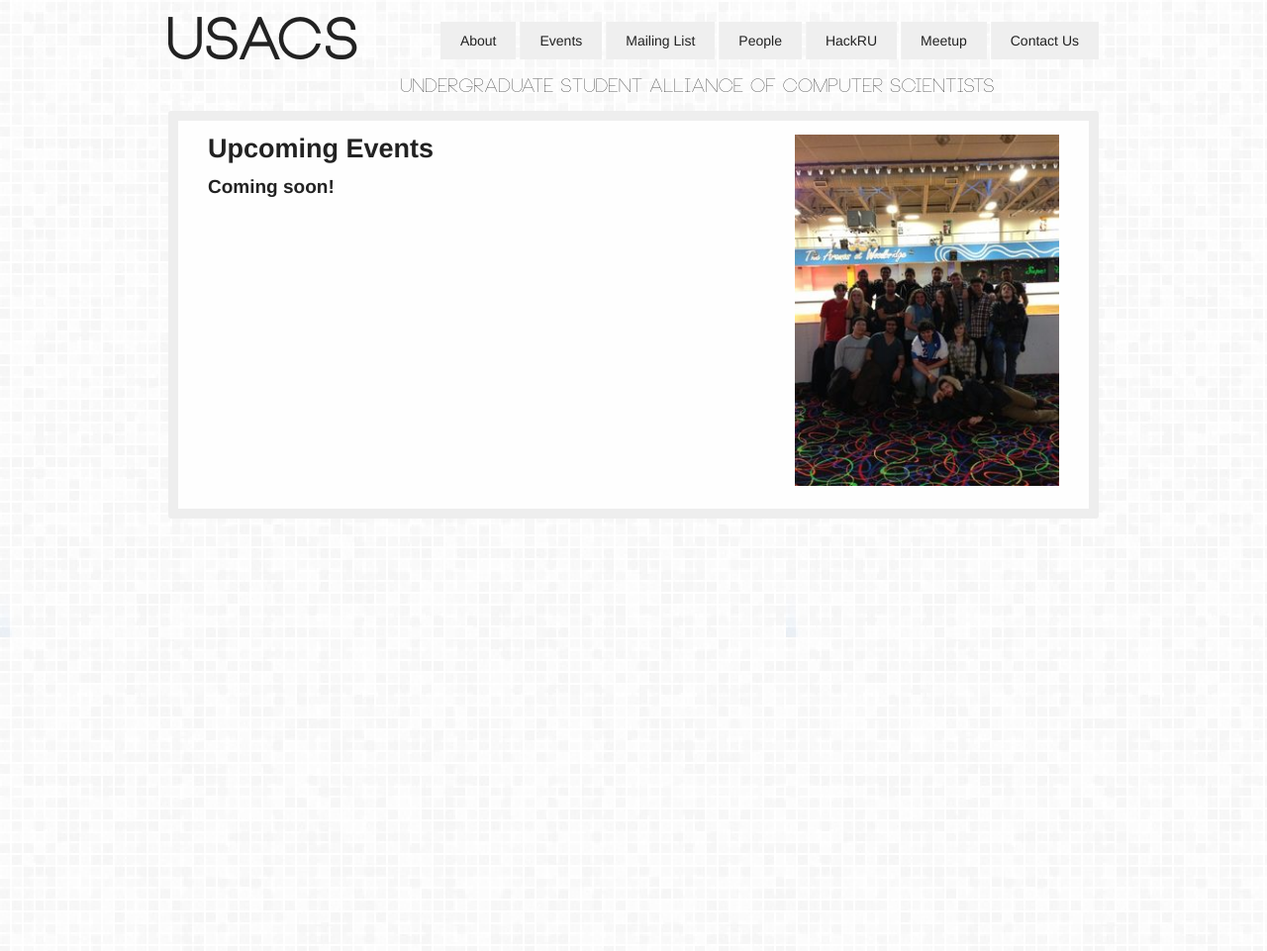
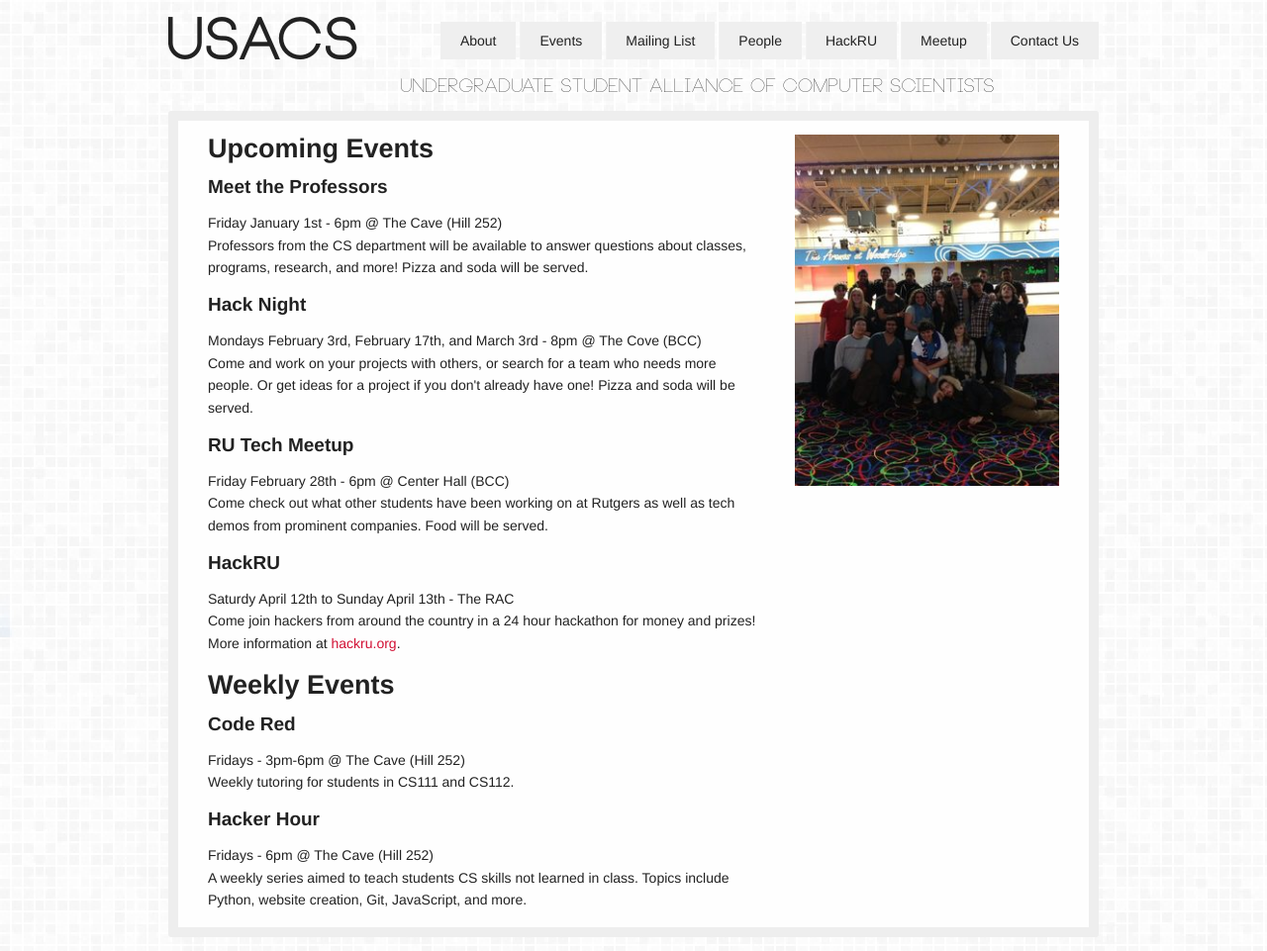
Before and after one commit to usacs/usacs.github.io, a Jekyll site: the page built from events.html, in a window 1280 px wide. Shown: the whole page at 99% size. Built offline with Jekyll 4.4.1, drawn with Linux system fonts in a browser that asks for light colours; Markdown is read by kramdown in place of the engine named in the settings; before the commit the page ends 900 px from its top, so only the background shows below that.

Commit message:
Added all events listed on the Involvement Fair handout

```diff
--- a/events.html
+++ b/events.html
@@ -9,8 +9,52 @@ title: "Events"
       <h2>Upcoming Events</h2>
       <ul>
         <li class="schedule-item">
-        <h4>Coming soon!</h4>
-        </li>
+        <h4>Meet the Professors</h4>
+        <p>Friday January 1st - 6pm @ The Cave (Hill 252)
+        <br/> Professors from the CS department will be available to answer questions about classes, programs, research, and more!  Pizza and soda will be served.
+        <br/>
+        </p>
+      </ul>
+      <ul>
+        <li class="schedule-item">
+        <h4>Hack Night</h4>
+        <p>Mondays February 3rd, February 17th, and March 3rd - 8pm @ The Cove (BCC)
+        <br/> Come and work on your projects with others, or search for a team who needs more people.  Or get ideas for a project if you don't already have one!  Pizza and soda will be served.
+        <br/>
+        </p>
+      </ul>
+      <ul>
+        <li class="schedule-item">
+        <h4>RU Tech Meetup</h4>
+        <p>Friday February 28th - 6pm @ Center Hall (BCC)
+        <br/> Come check out what other students have been working on at Rutgers as well as tech demos from prominent companies.  Food will be served.
+        <br/>
+        </p>
+      </ul>
+      <ul>
+        <li class="schedule-item">
+        <h4>HackRU</h4>
+        <p>Saturdy April 12th to Sunday April 13th - The RAC
+        <br/> Come join hackers from around the country in a 24 hour hackathon for money and prizes!  More information at <a href="www.hackru.org">hackru.org</a>.
+        <br/>
+        </p>
+      </ul>
+    <h2>Weekly Events</h2>
+      <ul>
+        <li class="schedule-item">
+        <h4>Code Red</h4>
+        <p>Fridays - 3pm-6pm @ The Cave (Hill 252)
+        <br/> Weekly tutoring for students in CS111 and CS112.
+        <br/>
+        </p>
+      </ul>
+      <ul>
+        <li class="schedule-item">
+        <h4>Hacker Hour</h4>
+        <p>Fridays - 6pm @ The Cave (Hill 252)
+        <br/> A weekly series aimed to teach students CS skills not learned in class.  Topics include Python, website creation, Git, JavaScript, and more.
+        <br/>
+        </p>
       </ul>
     </div>
     <div class="four columns">
```
